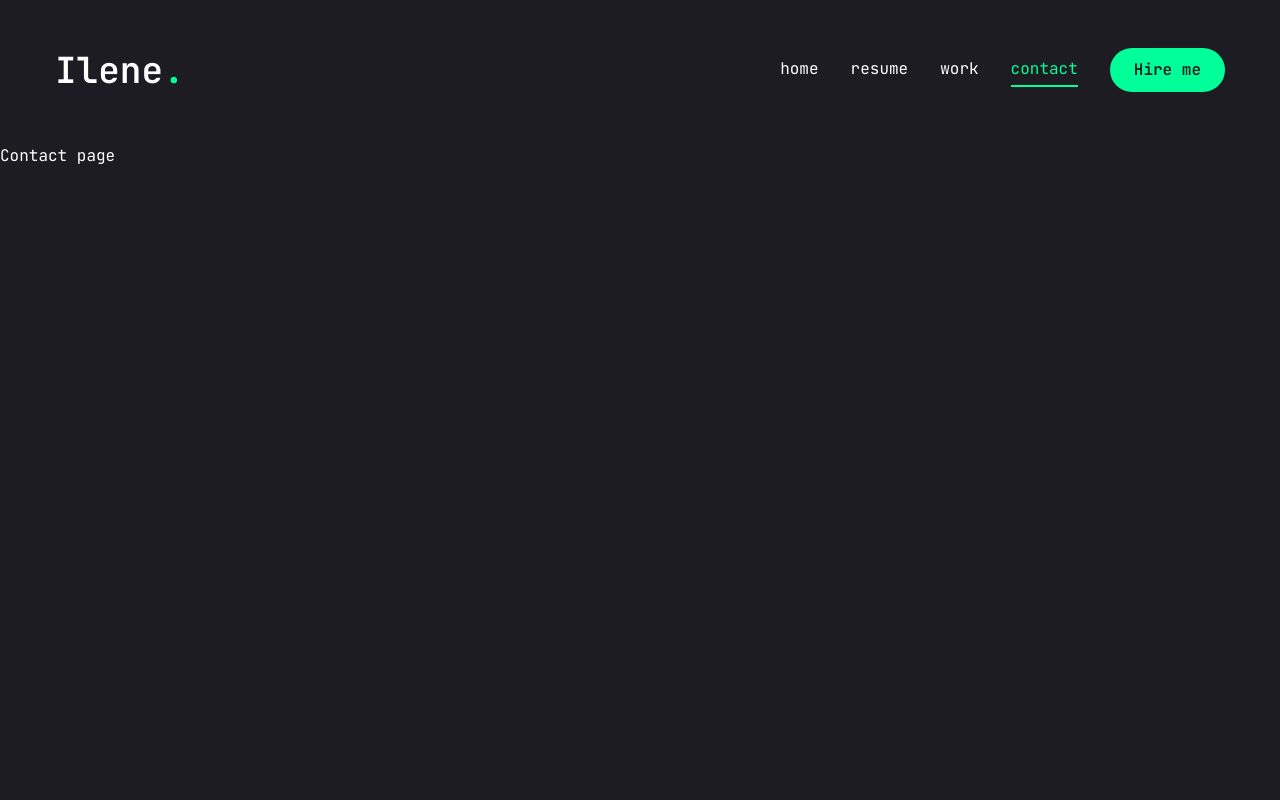
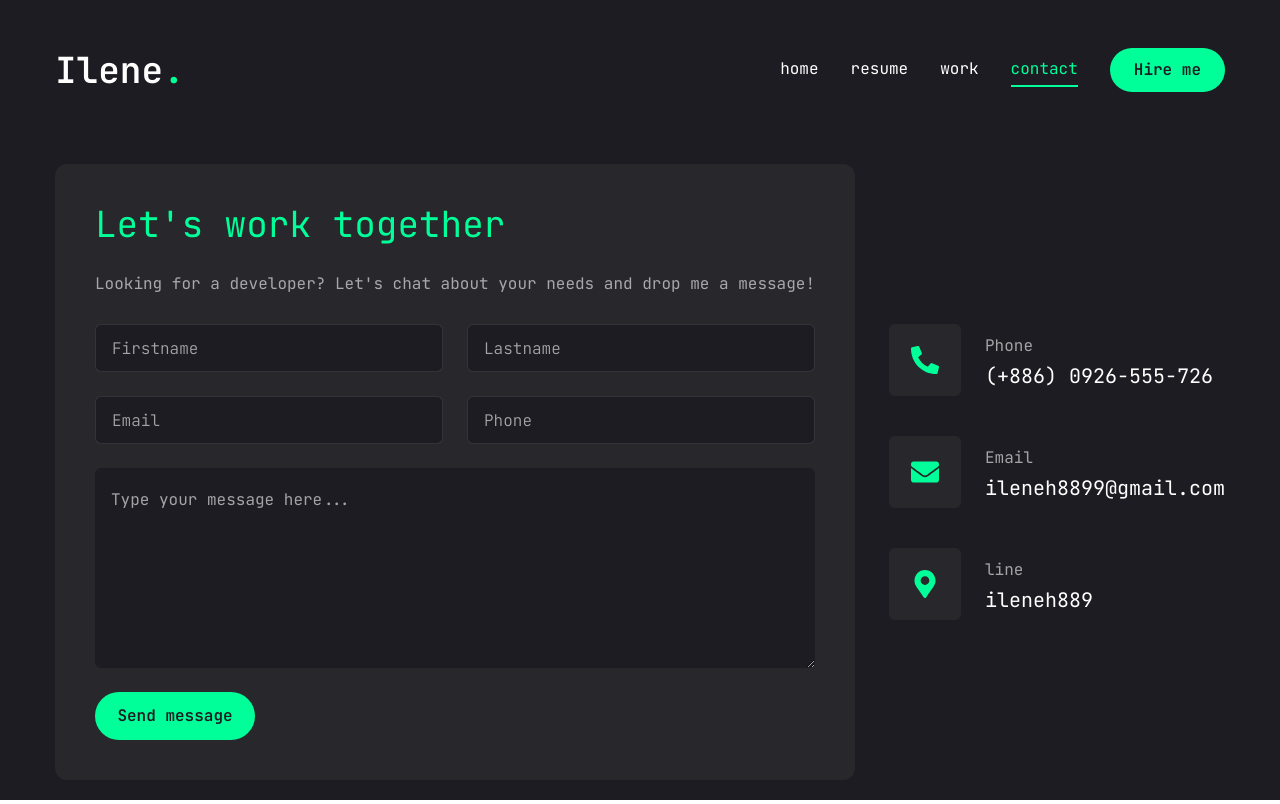
Before and after one commit to ileneh889/portfolio, a Next.js app: page /contact in a window 1280 px wide. Built offline with nearby package versions, Linux system fonts and the light colour scheme.

Commit message:
Contact component

```diff
--- a/app/contact/page.jsx
+++ b/app/contact/page.jsx
@@ -1,7 +1,106 @@
+"use client";
 
+import { Button } from "@/components/ui/button";
+import { Input } from "@/components/ui/input";
+import { Textarea } from "@/components/ui/textarea";
+
+import {
+  Select,
+  SelectContent,
+  SelectGroup,
+  SelectItem,
+  SelectLabel,
+  SelectTrigger,
+  SelectValue,
+} from "@/components/ui/select";
+
+import { FaPhoneAlt, FaEnvelope, FaMapMarkerAlt } from "react-icons/fa";
+import { motion } from "framer-motion";
+
+const info = [
+  {
+    icon: <FaPhoneAlt />,
+    title: "Phone",
+    description: "(+886) 0926-555-726",
+  },
+  {
+    icon: <FaEnvelope />,
+    title: "Email",
+    description: "ileneh8899@gmail.com",
+  },
+  {
+    icon: <FaMapMarkerAlt />,
+    title: "line",
+    description: "ileneh889",
+  },
+]
 
 export default function Contact() {
   return (
-    <div>Contact page</div>
+    <motion.section
+      initial={{ opacity: 0 }}
+      animate={{ opacity: 1 }}
+      transition={{
+        delay: 1,
+        duration: 0.4,
+        ease: "easeIn"
+      }}
+      className="py-6"
+    >
+      <div className="container mx-auto">
+        <div className="flex flex-col xl:flex-row gap-[30px]">
+          {/* form */}
+          <div className="xl:h-[54%] order-2 xl:order-none">
+            <form
+              action=""
+              className="flex flex-col gap-6 p-10 bg-[#27272c] rounded-xl"
+            >
+              <h3 className="text-4xl text-accent">Let's work together</h3>
+              <p className="text-white/60">Looking for a developer? Let's chat about your needs and drop me a message!</p>
+              {/* input */}
+              <div className="grid grid-cols-1 md:grid-cols-2 gap-6">
+                <Input type="firstname" placeholder="Firstname" />
+                <Input type="lastname" placeholder="Lastname" />
+                <Input type="email" placeholder="Email" />
+                <Input type="phone" placeholder="Phone" />
+              </div>
+              {/* textarea */}
+              <Textarea
+                placeholder="Type your message here..."
+                className="h-[200px]"
+              />
+              {/* btn */}
+              <Button
+                className="max-w-40"
+                size="sm"
+              >
+                Send message
+              </Button>
+            </form>
+          </div>
+          {/* info */}
+          <div className="flex-1 flex items-center xl:justify-end order-1 xl:order-none mb-8 xl:mb-0">
+            <ul className="flex flex-col gap-10">
+              {info.map((item, index) => {
+                return (
+                  <li
+                    key={index}
+                    className="flex items-center gap-6"
+                  >
+                    <div className="w-[52px] h-[52px] xl:w-[72px] xl:h-[72px] bg-[#27272c] text-accent rounded-md flex items-center justify-center">
+                      <div className="text-[28px]">{item.icon}</div>
+                    </div>
+                    <div className="flex-1">
+                      <p className="text-white/60">{item.title}</p>
+                      <h3 className="text-xl">{item.description}</h3>
+                    </div>
+                  </li>
+                )
+              })}
+            </ul>
+          </div>
+        </div>
+      </div>
+    </motion.section>
   )
 }
--- a/components/Stats.jsx
+++ b/components/Stats.jsx
@@ -17,7 +17,7 @@
   },
 
   {
-    num: 115,
+    num: 120,
     text: "Code commits"
   }
 ];
--- a/components/ui/input.jsx
+++ b/components/ui/input.jsx
@@ -7,7 +7,7 @@
     (<input
       type={type}
       className={cn(
-        "flex h-10 w-full rounded-md border border-slate-200 bg-white px-3 py-2 text-base ring-offset-white file:border-0 file:bg-transparent file:text-sm file:font-medium file:text-slate-950 placeholder:text-slate-500 focus-visible:outline-none focus-visible:ring-2 focus-visible:ring-slate-950 focus-visible:ring-offset-2 disabled:cursor-not-allowed disabled:opacity-50 md:text-sm dark:border-slate-800 dark:bg-slate-950 dark:ring-offset-slate-950 dark:file:text-slate-50 dark:placeholder:text-slate-400 dark:focus-visible:ring-slate-300",
+        "flex h-[48px] rounded-md border border-white/10 focus:border-accent font-light bg-primary px-4 py-5 teaxt-base placeholder:text-white/60 outline-none",
         className
       )}
       ref={ref}
--- a/components/ui/textarea.jsx
+++ b/components/ui/textarea.jsx
@@ -6,7 +6,7 @@
   return (
     (<textarea
       className={cn(
-        "flex min-h-[80px] w-full rounded-md border border-slate-200 bg-white px-3 py-2 text-base ring-offset-white placeholder:text-slate-500 focus-visible:outline-none focus-visible:ring-2 focus-visible:ring-slate-950 focus-visible:ring-offset-2 disabled:cursor-not-allowed disabled:opacity-50 md:text-sm dark:border-slate-800 dark:bg-slate-950 dark:ring-offset-slate-950 dark:placeholder:text-slate-400 dark:focus-visible:ring-slate-300",
+        "flex min-h-[80px] w-full rounded-md border-white/10 bg-primary px-4 py-5 text-base placeholder:text-white/60 focus-visible:outline-none focus-visible:ring-1 focus-visible:ring-accent focus-visible:ring-offset-0 disabled:cursor-not-allowed disabled:opacity-50",
         className
       )}
       ref={ref}
```
